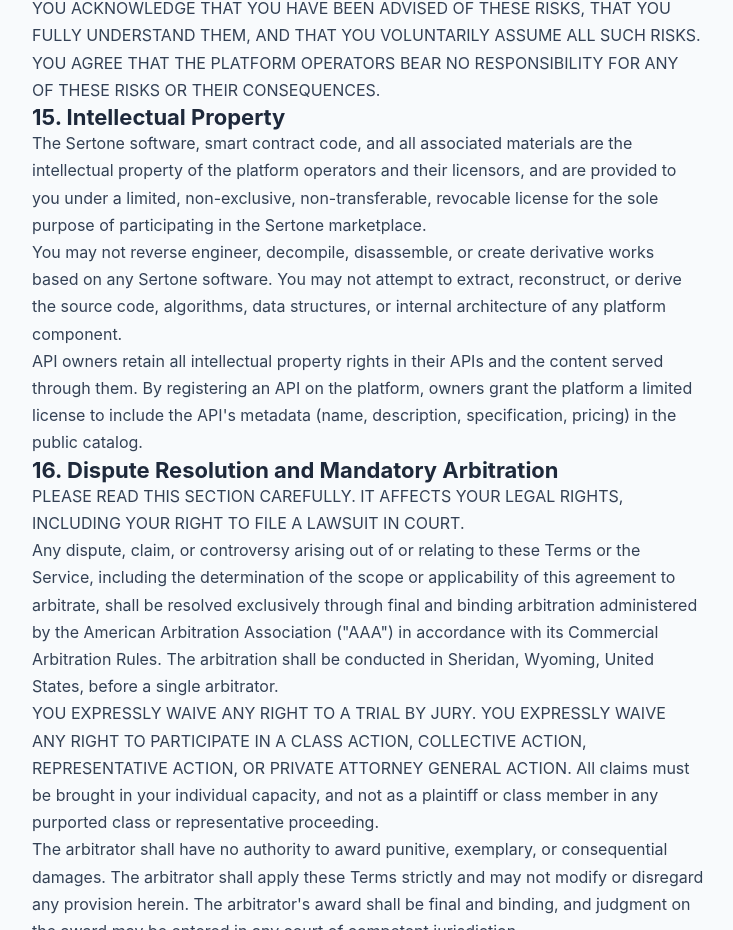
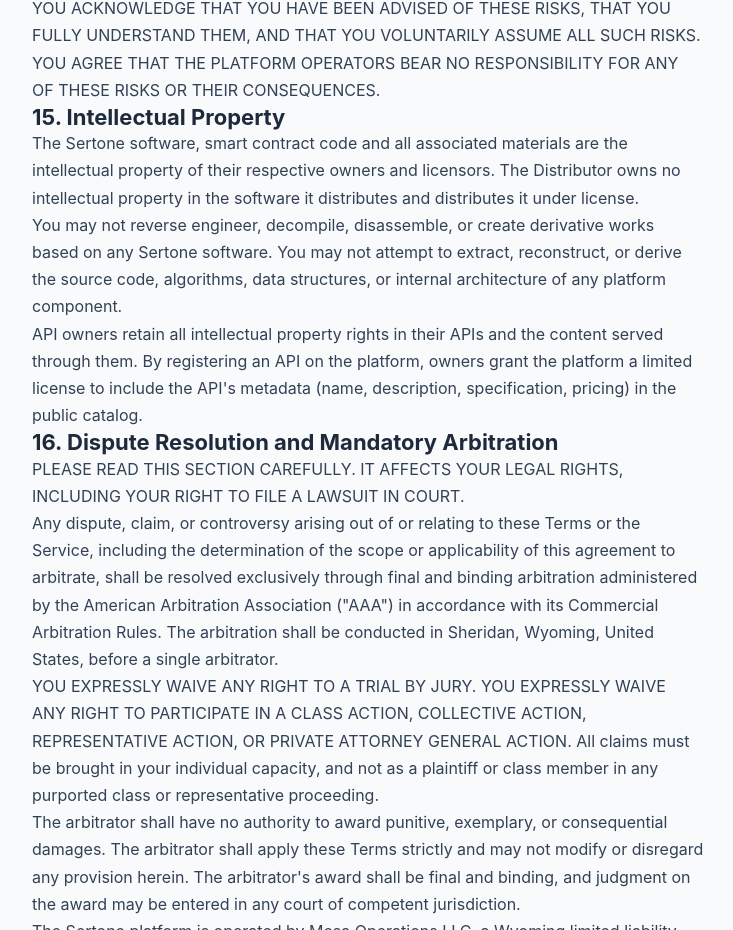
Before and after one commit to opsalis/sertone-website, a website: page terms.html in a window 1280 px wide. Shown: the part 8258-9188 px from the top of the page, without its empty margins (228-961 px from the left). Drawn offline with Linux system fonts and the light colour scheme.

Commit message:
PREVIEW: Terms §15 — intellectual property belongs to its owners and licensors

```diff
--- a/terms.html
+++ b/terms.html
@@ -211,7 +211,7 @@
       <p>YOU ACKNOWLEDGE THAT YOU HAVE BEEN ADVISED OF THESE RISKS, THAT YOU FULLY UNDERSTAND THEM, AND THAT YOU VOLUNTARILY ASSUME ALL SUCH RISKS. YOU AGREE THAT THE PLATFORM OPERATORS BEAR NO RESPONSIBILITY FOR ANY OF THESE RISKS OR THEIR CONSEQUENCES.</p>
 
       <h3>15. Intellectual Property</h3>
-      <p>The Sertone software, smart contract code, and all associated materials are the intellectual property of the platform operators and their licensors, and are provided to you under a limited, non-exclusive, non-transferable, revocable license for the sole purpose of participating in the Sertone marketplace.</p>
+      <p>The Sertone software, smart contract code and all associated materials are the intellectual property of their respective owners and licensors. The Distributor owns no intellectual property in the software it distributes and distributes it under license.</p>
       <p>You may not reverse engineer, decompile, disassemble, or create derivative works based on any Sertone software. You may not attempt to extract, reconstruct, or derive the source code, algorithms, data structures, or internal architecture of any platform component.</p>
       <p>API owners retain all intellectual property rights in their APIs and the content served through them. By registering an API on the platform, owners grant the platform a limited license to include the API's metadata (name, description, specification, pricing) in the public catalog.</p>
 
```
